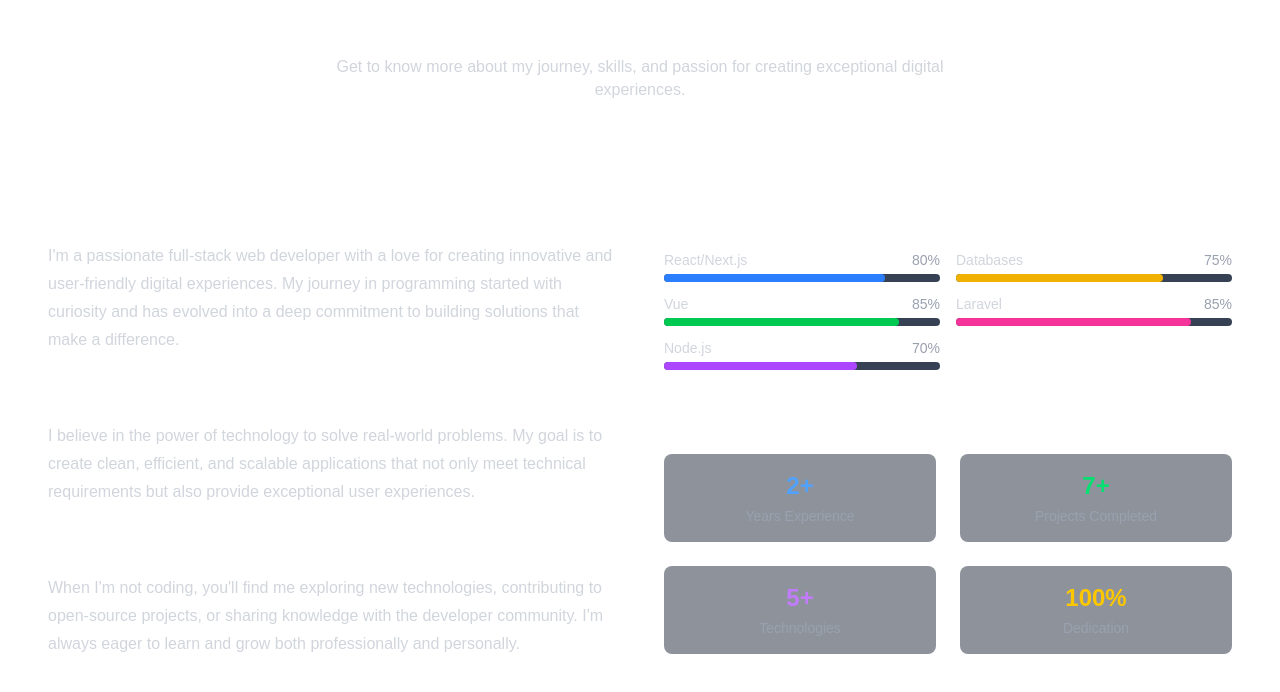
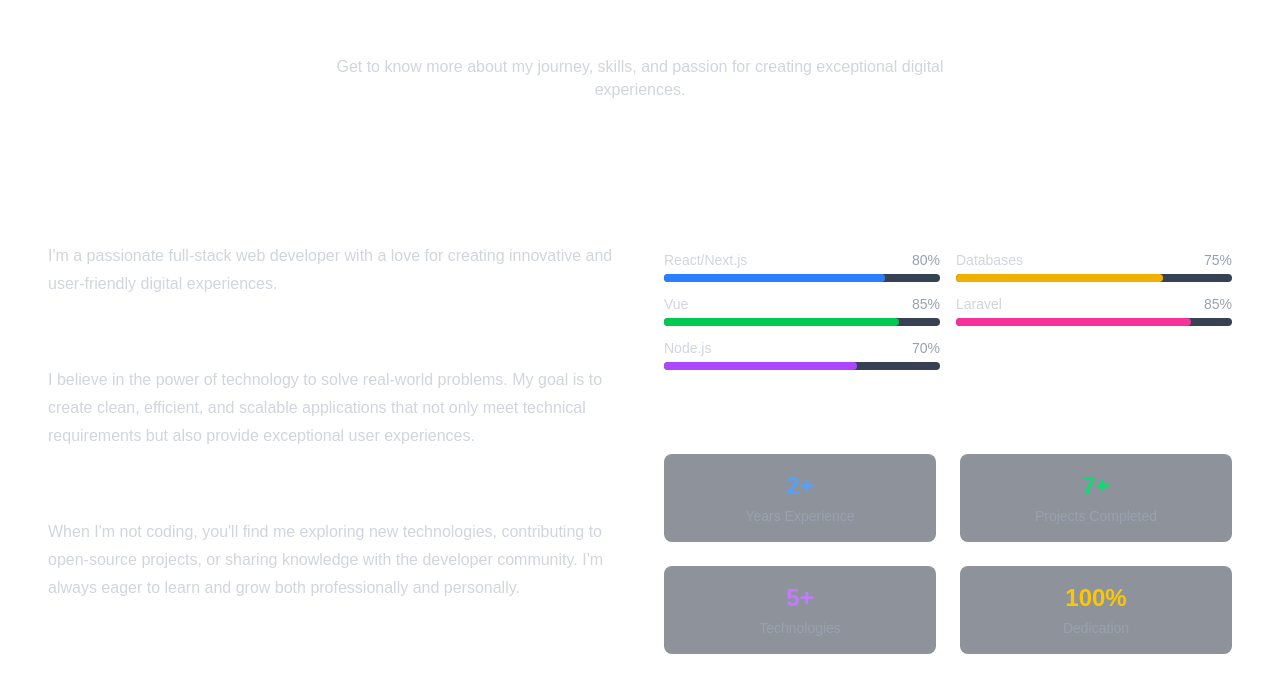
Before and after one commit to kudae3/portfolio, a Next.js app: page / in a window 1280 px wide. Shown: the part 912-1604 px from the top of the page. Built offline with nearby package versions, Linux system fonts and the light colour scheme.

Commit message:
Update About component description and change Hero component WhatsApp link

```diff
--- a/src/app/components/About.tsx
+++ b/src/app/components/About.tsx
@@ -25,10 +25,7 @@ const About = () => {
               </h3>
               <p className="text-gray-300 leading-7">
                 I&apos;m a passionate full-stack web developer with a love for
-                creating innovative and user-friendly digital experiences. My
-                journey in programming started with curiosity and has evolved
-                into a deep commitment to building solutions that make a
-                difference.
+                creating innovative and user-friendly digital experiences.
               </p>
             </div>
 
--- a/src/app/components/Hero.tsx
+++ b/src/app/components/Hero.tsx
@@ -67,7 +67,7 @@ const Hero = () => {
           <Link
             className="hover:text-slate-50 duration-300"
             target="_blank"
-            href={"https://github.com/kudae3"}
+            href={"https://wa.me/959751025121"}
           >
             WhatsApp
           </Link>
```
